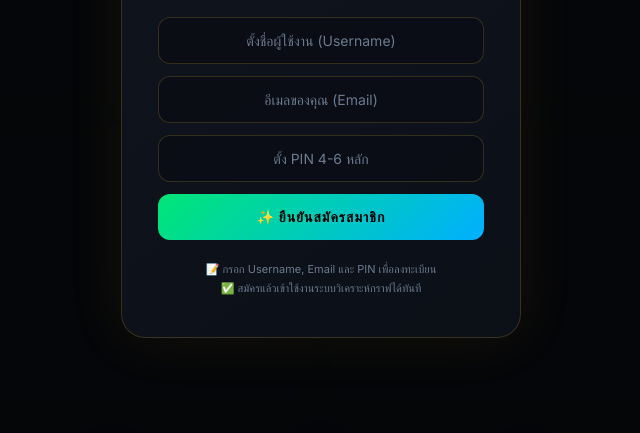
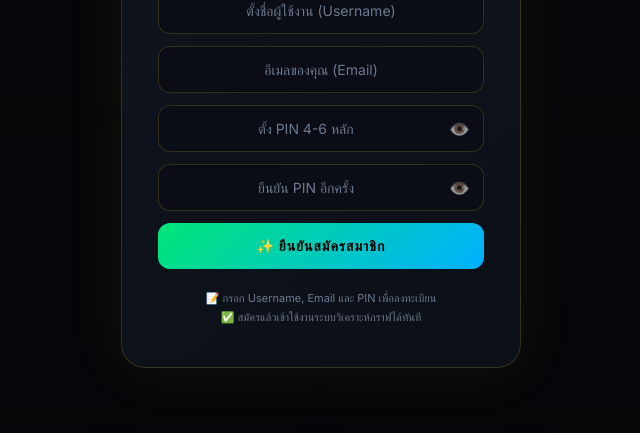
Before and after one commit to popchill072/JJtrader, a website: page index.html in a window 1280 px wide. Both pictures are taken after a click on the button "✨ สมัครสมาชิก". Shown: the part 359-792 px from the top of the page, without its empty margins (319-959 px from the left). Drawn offline with Linux system fonts and the light colour scheme; a script that the page names is missing.

Commit message:
feat: add confirm PIN field + show/hide eye toggle to registration form

```diff
--- a/app.js
+++ b/app.js
@@ -171,16 +171,27 @@ async function handleLoginSubmit() {
   }
 }
 
+function togglePinVisible(inputId, btnEl) {
+  const input = document.getElementById(inputId);
+  if (!input) return;
+  const isHidden = input.type === 'password';
+  input.type = isHidden ? 'text' : 'password';
+  if (btnEl) btnEl.textContent = isHidden ? '🙈' : '👁️';
+  input.focus();
+}
+
 async function handleRegisterSubmit() {
   const usernameInput = document.getElementById('reg-username');
   const emailInput = document.getElementById('reg-email');
   const pinInput = document.getElementById('reg-pin');
+  const pinConfirmInput = document.getElementById('reg-pin-confirm');
   const errEl = document.getElementById('reg-error-msg');
   const btn = document.getElementById('register-btn');
 
   const username = usernameInput ? usernameInput.value.trim() : '';
   const email = emailInput ? emailInput.value.trim() : '';
   const pin = pinInput ? pinInput.value.trim() : '';
+  const pinConfirm = pinConfirmInput ? pinConfirmInput.value.trim() : '';
 
   if (errEl) errEl.classList.remove('show');
 
@@ -196,6 +207,16 @@ async function handleRegisterSubmit() {
 
   if (!pin || pin.length < 4) {
     if (errEl) { errEl.textContent = '❌ กรุณากำหนด PIN อย่างน้อย 4 หลัก (เช่น 1234)'; errEl.classList.add('show'); }
+    return;
+  }
+
+  if (!pinConfirm) {
+    if (errEl) { errEl.textContent = '❌ กรุณายืนยัน PIN อีกครั้งในช่อง "ยืนยัน PIN"'; errEl.classList.add('show'); }
+    return;
+  }
+
+  if (pin !== pinConfirm) {
+    if (errEl) { errEl.textContent = '❌ PIN ทั้งสองช่องไม่ตรงกัน กรุณากรอกให้ตรงกัน'; errEl.classList.add('show'); }
     return;
   }
 
--- a/index.html
+++ b/index.html
@@ -12,7 +12,7 @@
   <link rel="preconnect" href="https://fonts.gstatic.com" crossorigin>
   <link href="https://fonts.googleapis.com/css2?family=Inter:wght@300;400;500;600;700;800&family=Outfit:wght@600;700;800&display=swap" rel="stylesheet">
   <link rel="icon" type="image/jpeg" href="logo.jpg">
-  <link rel="stylesheet" href="styles.css?v=23.0">
+  <link rel="stylesheet" href="styles.css?v=24.0">
   <script type="text/javascript" src="https://s3.tradingview.com/tv.js"></script>
 </head>
 <body>
@@ -44,7 +44,14 @@
       <form id="form-register" class="login-form" style="display:none" onsubmit="event.preventDefault(); handleRegisterSubmit();">
         <input type="text" id="reg-username" class="login-input" placeholder="ตั้งชื่อผู้ใช้งาน (Username)" maxlength="30" autocomplete="off" required>
         <input type="email" id="reg-email" class="login-input" placeholder="อีเมลของคุณ (Email)" maxlength="60" autocomplete="email" required>
-        <input type="password" id="reg-pin" class="login-input" placeholder="ตั้ง PIN 4-6 หลัก" maxlength="12" inputmode="numeric" autocomplete="new-password" required>
+        <div class="pw-field">
+          <input type="password" id="reg-pin" class="login-input" placeholder="ตั้ง PIN 4-6 หลัก" maxlength="12" inputmode="numeric" autocomplete="new-password" required>
+          <button type="button" class="pw-toggle" onclick="togglePinVisible('reg-pin', this)" tabindex="-1" title="แสดง/ซ่อน PIN">👁️</button>
+        </div>
+        <div class="pw-field">
+          <input type="password" id="reg-pin-confirm" class="login-input" placeholder="ยืนยัน PIN อีกครั้ง" maxlength="12" inputmode="numeric" autocomplete="new-password" required>
+          <button type="button" class="pw-toggle" onclick="togglePinVisible('reg-pin-confirm', this)" tabindex="-1" title="แสดง/ซ่อน PIN">👁️</button>
+        </div>
         <div class="login-error" id="reg-error-msg"></div>
         <button type="submit" class="btn-primary" id="register-btn" style="background:linear-gradient(135deg,#00e676,#00b0ff);color:#000;">✨ ยืนยันสมัครสมาชิก</button>
         <div class="login-hint">
@@ -511,7 +518,7 @@
     <div>สถานะ: <span style="color:var(--accent-green)">● ปกติ</span></div>
   </footer>
 
-  <script src="app.js?v=23.0"></script>
-  <script src="v11engine.js?v=23.0"></script>
+  <script src="app.js?v=24.0"></script>
+  <script src="v11engine.js?v=24.0"></script>
 </body>
 </html>
--- a/styles.css
+++ b/styles.css
@@ -151,6 +151,32 @@ body {
 }
 
 .login-input::placeholder { color: var(--text-muted); letter-spacing: 0; }
+
+.pw-field {
+  position: relative;
+  width: 100%;
+}
+
+.pw-field .login-input {
+  padding-right: 46px;
+}
+
+.pw-toggle {
+  position: absolute;
+  top: 50%;
+  right: 8px;
+  transform: translateY(-50%);
+  background: transparent;
+  border: none;
+  cursor: pointer;
+  font-size: 17px;
+  padding: 6px;
+  line-height: 1;
+  opacity: 0.6;
+  transition: var(--transition);
+}
+
+.pw-toggle:hover { opacity: 1; }
 
 .btn-primary {
   background: var(--gold-gradient);
```
